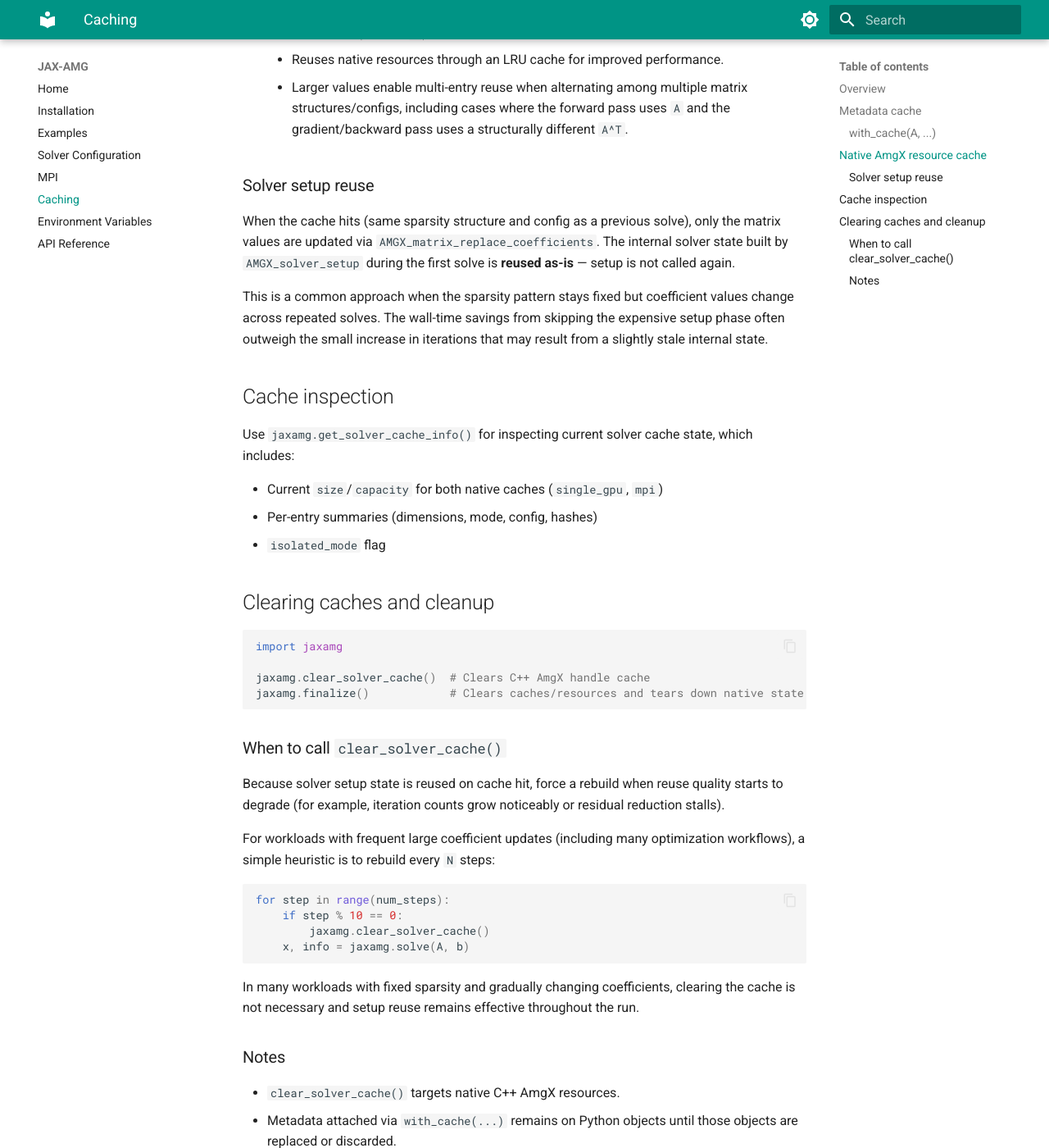
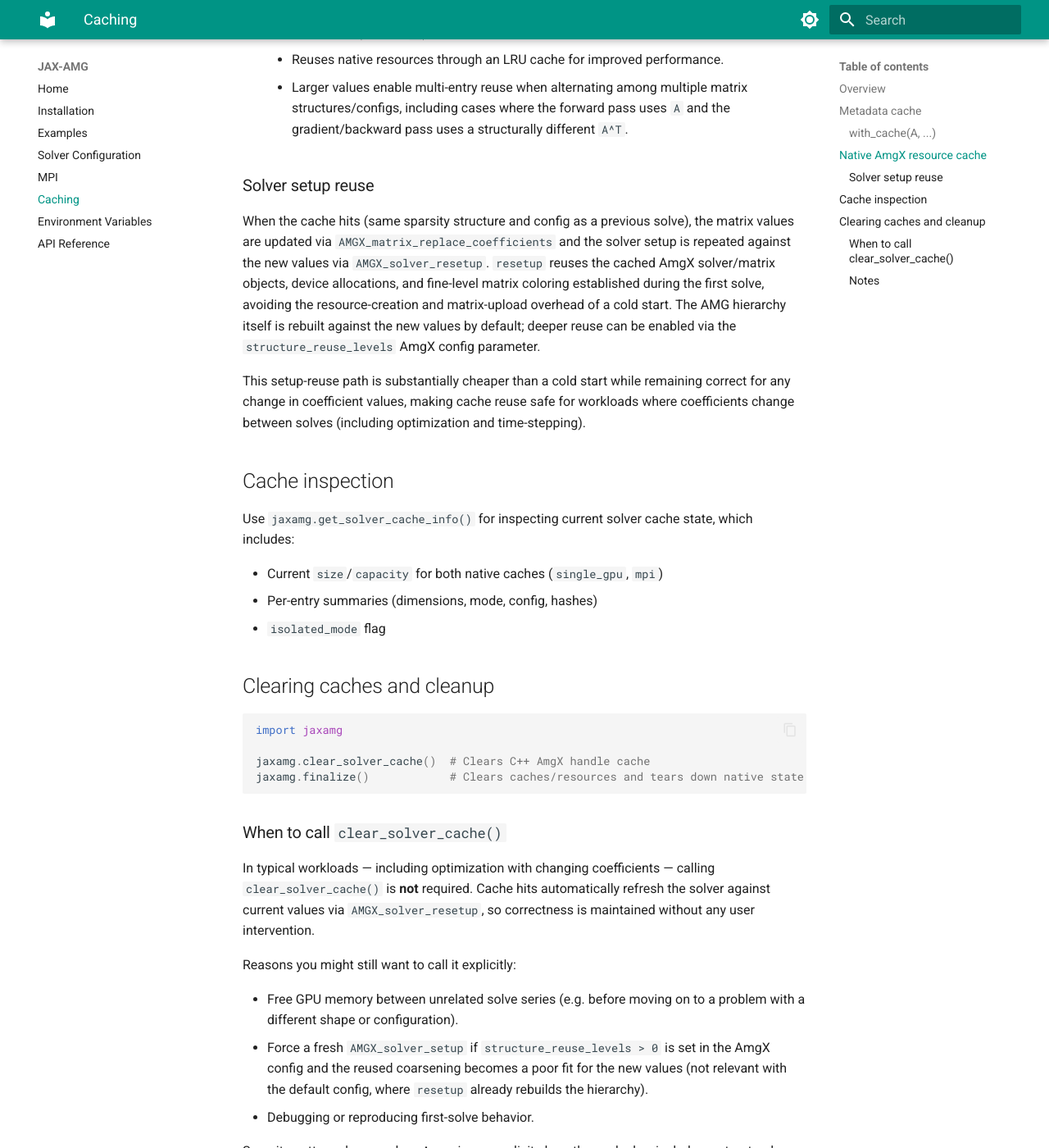
Before and after one commit to jx-wang-s-group/JAX-AMG, an MkDocs documentation site: the page built from docs/caching.md, in a window 1280 px wide and 1400 px high, scrolled down 1763 px. Shown: the whole window at 82% size. Built offline with MkDocs 1.6.1 and Material for MkDocs 9.7.7, drawn with Linux system fonts in a browser that asks for light colours; some of the changed text lies outside the part shown.

Commit message:
Fix caching issue

````diff
--- a/docs/caching.md
+++ b/docs/caching.md
@@ -67,15 +67,18 @@ Behavior (two modes):
 
 ### Solver setup reuse
 
-When the cache hits (same sparsity structure and config as a previous solve), only the
-matrix values are updated via `AMGX_matrix_replace_coefficients`. The internal solver
-state built by `AMGX_solver_setup` during the first solve is **reused as-is** — setup
-is not called again.
+When the cache hits (same sparsity structure and config as a previous solve), the
+matrix values are updated via `AMGX_matrix_replace_coefficients` and the solver setup
+is repeated against the new values via `AMGX_solver_resetup`. `resetup` reuses the
+cached AmgX solver/matrix objects, device allocations, and fine-level matrix
+coloring established during the first solve, avoiding the resource-creation and
+matrix-upload overhead of a cold start. The AMG hierarchy itself is rebuilt against
+the new values by default; deeper reuse can be enabled via the
+`structure_reuse_levels` AmgX config parameter.
 
-This is a common approach when the sparsity pattern stays fixed but coefficient values
-change across repeated solves. The wall-time savings from skipping the expensive setup
-phase often outweigh the small increase in iterations that may result from a slightly
-stale internal state.
+This setup-reuse path is substantially cheaper than a cold start while remaining
+correct for any change in coefficient values, making cache reuse safe for workloads
+where coefficients change between solves (including optimization and time-stepping).
 
 
 ## Cache inspection
@@ -98,22 +101,24 @@ jaxamg.finalize()            # Clears caches/resources and tears down native sta
 
 ### When to call `clear_solver_cache()`
 
-Because solver setup state is reused on cache hit, force a rebuild when reuse quality
-starts to degrade (for example, iteration counts grow noticeably or residual reduction
-stalls).
+In typical workloads — including optimization with changing coefficients — calling
+`clear_solver_cache()` is **not** required. Cache hits automatically refresh the
+solver against current values via `AMGX_solver_resetup`, so correctness is maintained
+without any user intervention.
 
-For workloads with frequent large coefficient updates (including many optimization
-workflows), a simple heuristic is to rebuild every `N` steps:
+Reasons you might still want to call it explicitly:
 
-```python
-for step in range(num_steps):
-    if step % 10 == 0:
-        jaxamg.clear_solver_cache()
-    x, info = jaxamg.solve(A, b)
-```
+- Free GPU memory between unrelated solve series (e.g. before moving on to a problem
+  with a different shape or configuration).
+- Force a fresh `AMGX_solver_setup` if `structure_reuse_levels > 0` is set in the
+  AmgX config and the reused coarsening becomes a poor fit for the new values
+  (not relevant with the default config, where `resetup` already rebuilds the
+  hierarchy).
+- Debugging or reproducing first-solve behavior.
 
-In many workloads with fixed sparsity and gradually changing coefficients, clearing the
-cache is not necessary and setup reuse remains effective throughout the run.
+Sparsity-pattern changes do **not** require an explicit clear: the cache key
+includes a structural hash, so a different sparsity pattern produces a cache miss
+and triggers a full setup automatically.
 
 ### Notes
 
````
Also changed, not shown: 3 other files.
